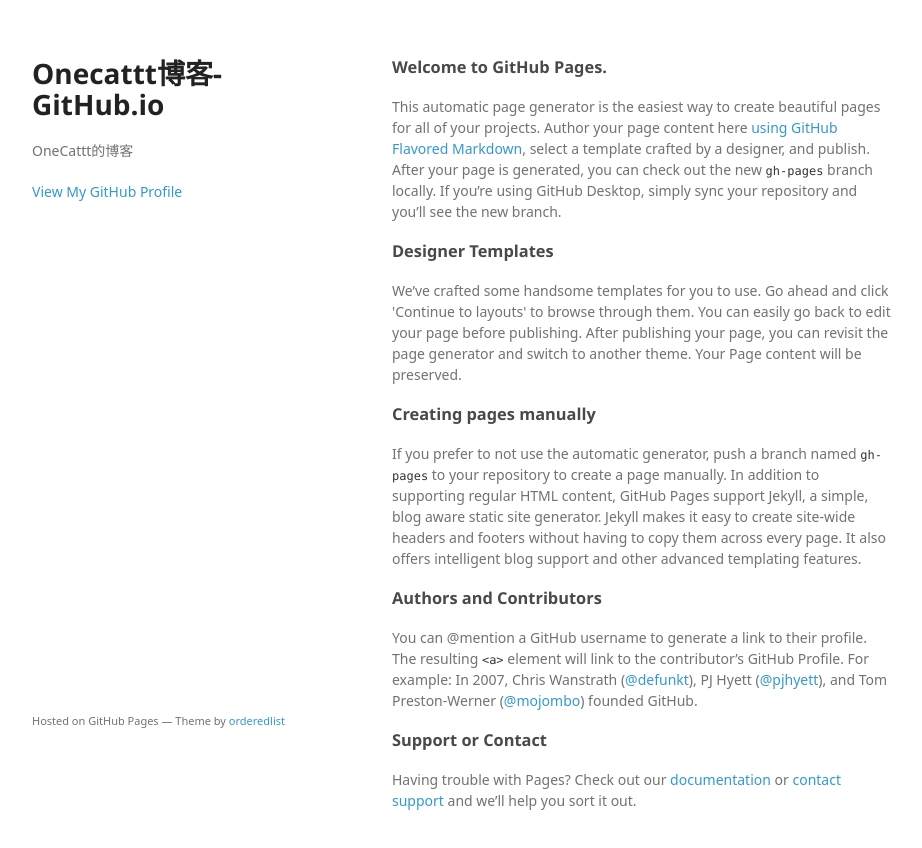
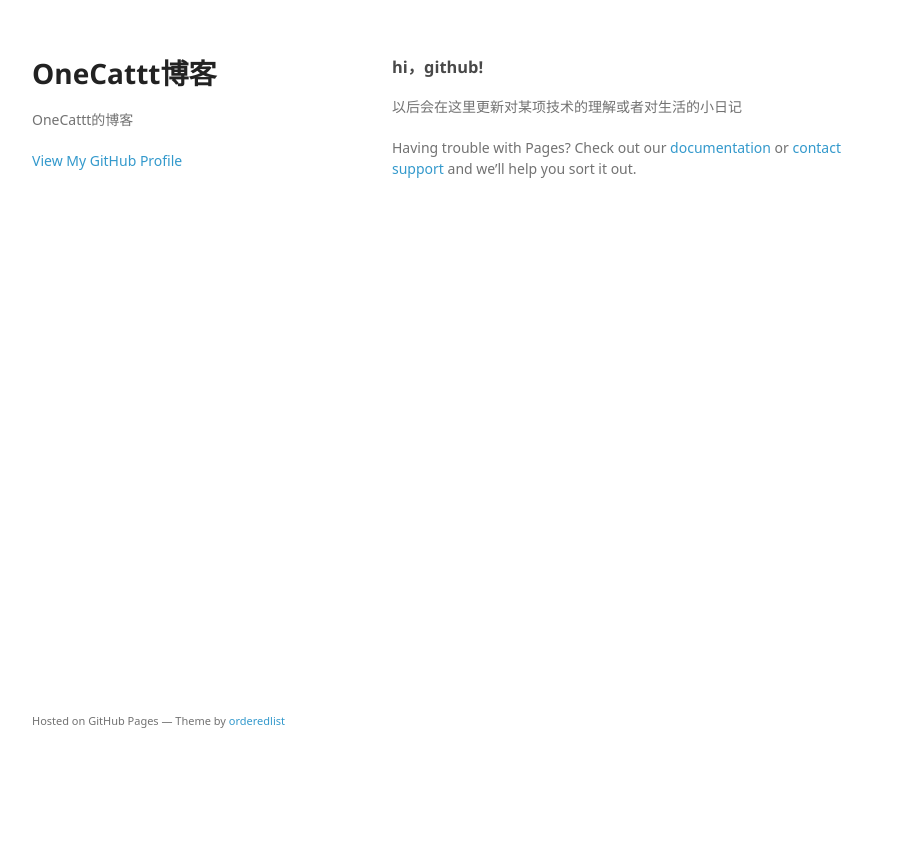
Before and after one commit to OneCattt/OneCattt.github.io, a plain HTML site: page index.html in a window 1280 px wide. Shown: the whole page, without its empty margins (178-1100 px from the left). After the commit the page ends 800 px from the top, so only its background shows below. Drawn offline with Linux system fonts and the light colour scheme; a web font is replaced by a local one.

Commit message:
Update index.html

```diff
--- a/index.html
+++ b/index.html
@@ -15,37 +15,15 @@
   <body>
     <div class="wrapper">
       <header>
-        <h1>Onecattt博客-GitHub.io</h1>
+        <h1>OneCattt博客</h1>
         <p>OneCattt的博客</p>
-
-
         <p class="view"><a href="https://github.com/OneCattt">View My GitHub Profile</a></p>
 
       </header>
       <section>
         <h3>
-<a id="welcome-to-github-pages" class="anchor" href="#welcome-to-github-pages" aria-hidden="true"><span aria-hidden="true" class="octicon octicon-link"></span></a>Welcome to GitHub Pages.</h3>
-
-<p>This automatic page generator is the easiest way to create beautiful pages for all of your projects. Author your page content here <a href="https://guides.github.com/features/mastering-markdown/">using GitHub Flavored Markdown</a>, select a template crafted by a designer, and publish. After your page is generated, you can check out the new <code>gh-pages</code> branch locally. If you’re using GitHub Desktop, simply sync your repository and you’ll see the new branch.</p>
-
-<h3>
-<a id="designer-templates" class="anchor" href="#designer-templates" aria-hidden="true"><span aria-hidden="true" class="octicon octicon-link"></span></a>Designer Templates</h3>
-
-<p>We’ve crafted some handsome templates for you to use. Go ahead and click 'Continue to layouts' to browse through them. You can easily go back to edit your page before publishing. After publishing your page, you can revisit the page generator and switch to another theme. Your Page content will be preserved.</p>
-
-<h3>
-<a id="creating-pages-manually" class="anchor" href="#creating-pages-manually" aria-hidden="true"><span aria-hidden="true" class="octicon octicon-link"></span></a>Creating pages manually</h3>
-
-<p>If you prefer to not use the automatic generator, push a branch named <code>gh-pages</code> to your repository to create a page manually. In addition to supporting regular HTML content, GitHub Pages support Jekyll, a simple, blog aware static site generator. Jekyll makes it easy to create site-wide headers and footers without having to copy them across every page. It also offers intelligent blog support and other advanced templating features.</p>
-
-<h3>
-<a id="authors-and-contributors" class="anchor" href="#authors-and-contributors" aria-hidden="true"><span aria-hidden="true" class="octicon octicon-link"></span></a>Authors and Contributors</h3>
-
-<p>You can @mention a GitHub username to generate a link to their profile. The resulting <code>&lt;a&gt;</code> element will link to the contributor’s GitHub Profile. For example: In 2007, Chris Wanstrath (<a href="https://github.com/defunkt" class="user-mention">@defunkt</a>), PJ Hyett (<a href="https://github.com/pjhyett" class="user-mention">@pjhyett</a>), and Tom Preston-Werner (<a href="https://github.com/mojombo" class="user-mention">@mojombo</a>) founded GitHub.</p>
-
-<h3>
-<a id="support-or-contact" class="anchor" href="#support-or-contact" aria-hidden="true"><span aria-hidden="true" class="octicon octicon-link"></span></a>Support or Contact</h3>
-
+<a id="welcome-to-github-pages" class="anchor" href="#welcome-to-github-pages" aria-hidden="true"><span aria-hidden="true" class="octicon octicon-link"></span></a>hi，github!</h3>
+<p>以后会在这里更新对某项技术的理解或者对生活的小日记</p>
 <p>Having trouble with Pages? Check out our <a href="https://help.github.com/pages">documentation</a> or <a href="https://github.com/contact">contact support</a> and we’ll help you sort it out.</p>
       </section>
       <footer>
```
